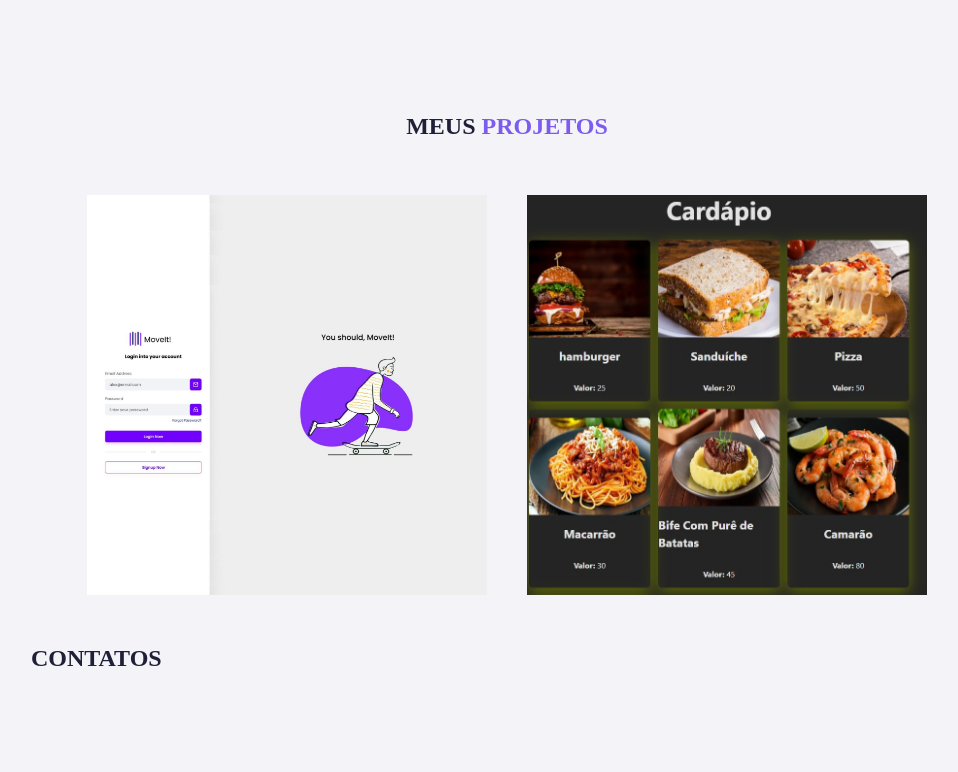
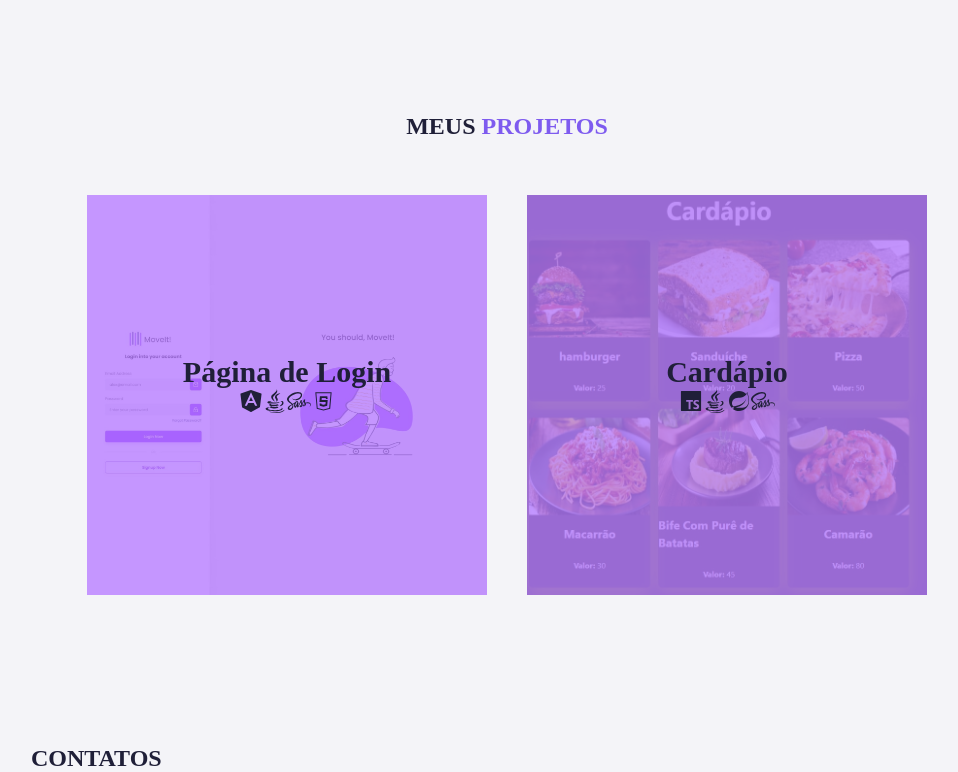
Before and after one commit to vanessa-vasconcelos/Portfolio, an Angular app: page / in a window 1280 px wide. Shown: the part 969-1741 px from the top of the page, without its empty margins (133-1091 px from the left). Before the commit the page ends 1641 px from the top, so only its background shows below. Built offline with nearby package versions, Linux system fonts and the light colour scheme.

Commit message:
Implementação da tela lilás, título e logos usadas em cada projeto

```diff
--- a/src/app/components/contatos/contatos.component.scss
+++ b/src/app/components/contatos/contatos.component.scss
@@ -0,0 +1,3 @@
+#contatos{
+    padding-top: 100px;
+}
--- a/src/app/components/projetos/projetos.component.html
+++ b/src/app/components/projetos/projetos.component.html
@@ -2,11 +2,37 @@
   <div class="interface-projeto">
     <h2 class="titulo">MEUS <span>PROJETOS</span></h2>
     <div class="lista-projetos">
-      <div class="img-port login"><img src="assets/imgs/login-modificado.jpg" alt="" /></div>
-      <div class="img-port cardapio"><img src="assets/imgs/cardapio-min.jpg" alt=""/></div>
+      <div class="box" id="01">
+        <div class="img-port login">
+          <img src="assets/imgs/login-modificado.jpg" alt="" />
+          <div class="detalhes">
+            <h1>Página de Login</h1>
+            <div class="mini-linguagens">
+              <mat-icon class="svg-icon" svgIcon="angular-icon"></mat-icon>
+              <mat-icon class="svg-icon" svgIcon="java-icon"></mat-icon>
+              <mat-icon class="svg-icon" svgIcon="sass-icon"></mat-icon>
+              <mat-icon class="svg-icon" svgIcon="html5-icon"></mat-icon>
+            </div>
+          </div>
+        </div>
+        <div class="descricao"></div>
+      </div>
+
+      <div class="box" id="02">
+        <div class="img-port cardapio">
+          <img src="assets/imgs/cardapio-min.jpg" alt="" />
+          <div class="detalhes">
+            <h1>Cardápio</h1>
+            <div class="mini-linguagens">
+              <mat-icon class="svg-icon" svgIcon="typescript-icon"></mat-icon>
+              <mat-icon class="svg-icon" svgIcon="java-icon"></mat-icon>
+              <mat-icon class="svg-icon" svgIcon="spring-icon"></mat-icon>
+              <mat-icon class="svg-icon" svgIcon="sass-icon"></mat-icon>
+            </div>
+          </div>
+        </div>
+      </div>
+      <div class="descricao"></div>
     </div>
   </div>
 </section>
-
-
-<!-- style="width: 500px; height: 350px;" -->
--- a/src/app/components/projetos/projetos.component.scss
+++ b/src/app/components/projetos/projetos.component.scss
@@ -1,8 +1,8 @@
 #projetos {
-  padding-top: 100px;
+    padding-top: 100px;
 }
 
-.interface-projeto{
+.interface-projeto {
     justify-items: center;
 }
 
@@ -10,16 +10,46 @@
     padding-top: 5px;
     display: flex;
     margin: 30px;
+
 }
 
+.exibicao {
+    display: inline-block;
+    cursor: pointer;
+}
+
+
 .img-port {
+    position: relative;
     width: 400px;
     height: 400px;
     margin: 20px;
 }
 
-.img-port img{
+.img-port::before {
+    content: "";
+    display: block;
+    position: absolute;
+    inset: 0;
+    width: 400px;
+    height: 400px;
+    background-color: var(--project);
+    z-index: 1;
+}
+
+.img-port img {
     width: 100%;
     height: 100%;
     object-fit: cover;
 }
+
+
+.detalhes {
+    position: absolute;
+    z-index: 2;
+    top: 40%;
+    width: 100%;
+    text-align: center;
+    font-size: 20px;
+    color: var(--text-primary);
+}
--- a/src/app/components/projetos/projetos.component.ts
+++ b/src/app/components/projetos/projetos.component.ts
@@ -1,8 +1,9 @@
 import { Component, ViewEncapsulation } from '@angular/core';
+import { MatIconModule } from '@angular/material/icon';
 
 @Component({
   selector: 'app-projetos',
-  imports: [],
+  imports: [MatIconModule],
   templateUrl: './projetos.component.html',
   styleUrl: './projetos.component.scss',
   encapsulation: ViewEncapsulation.None,
--- a/src/styles/styles.scss
+++ b/src/styles/styles.scss
@@ -8,6 +8,7 @@
   --accent: #4fc3f7;
   --border: #2e2e50;
   --error: #ff6b6b;
+  --project: #b77cffcc;
 }
 
 [data-theme="Light"] {
```
